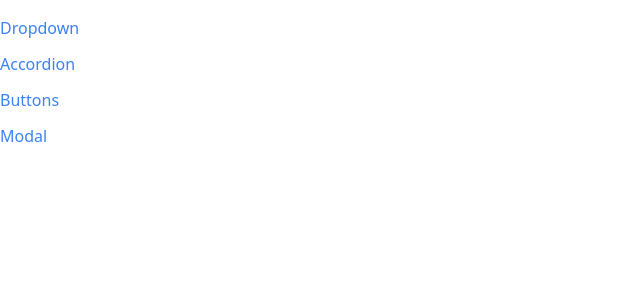
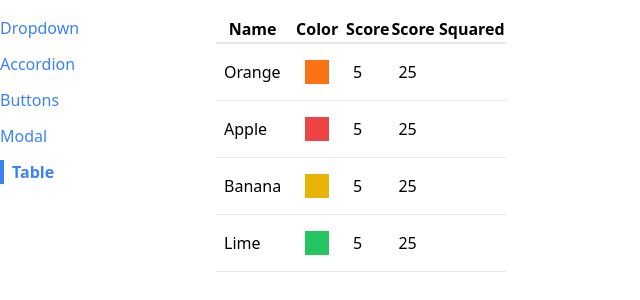
Before and after one commit to abkumarofficial/comps, a React (Create React App) app: page /table in a window 1280 px wide. Shown: the top 300 px of the page, without its empty margins (0-640 px from the left). Built offline with nearby package versions, Linux system fonts and the light colour scheme.

Commit message:
Table Added and Data rendering integrated

```diff
--- a/src/App.js
+++ b/src/App.js
@@ -4,6 +4,7 @@
 import Sidebar from "./components/Sidebar";
 import ButtonPage from "./pages/ButtonPage";
 import ModalPage from './pages/ModalPage';
+import TablePage from './pages/TablePage';
 
 function App() {
   return (<div className="container mx-auto grid grid-cols-6 gap-4 mt-4">
@@ -21,6 +22,9 @@
         <Route path="/modals">
           <ModalPage/>
         </Route>
+        <Route path="/table">
+          <TablePage/>
+        </Route>
       </div>
   </div>);
 }
--- a/src/components/Sidebar.js
+++ b/src/components/Sidebar.js
@@ -5,7 +5,8 @@
         { label: 'Dropdown', path: '/' },
         { label: 'Accordion', path: '/accordion' },
         { label: 'Buttons', path: '/buttons' },
-        { label: 'Modal', path: '/modals' }
+        { label: 'Modal', path: '/modals' },
+        { label: 'Table', path: '/table' },
     ];
     const renderedItems = links.map(link => {
         return(
--- /dev/null
+++ b/src/components/Table.js
@@ -0,0 +1,30 @@
+function Table({ data, config, keyFn }) {
+
+    const renderedRows =  data.map((row) => {
+        const renderedCells = config.map((column) => {
+            return <td className="p-2" key={column.label}>{column.render(row)}</td>
+        });
+
+        return <tr className="border-b" key={keyFn(row)}>{renderedCells}</tr>
+    })
+
+    const renderedHeaders = config.map((column) => {
+        return <th key={column.label}>
+            {column.label}
+        </th>
+    })
+    return (
+        <table className="table-auto border-spacing-2">
+            <thead>
+                <tr className="border-b-2">
+                    {renderedHeaders}
+                </tr>
+            </thead>
+        <tbody>
+            {renderedRows}
+        </tbody>
+        </table>
+        )
+}
+
+export default Table;
--- /dev/null
+++ b/src/pages/TablePage.js
@@ -0,0 +1,41 @@
+import Table from "../components/Table"
+
+function TablePage() {
+    const data = [
+        {name : 'Orange', color: 'bg-orange-500', score: 5},
+        {name : 'Apple', color: 'bg-red-500', score: 5},
+        {name : 'Banana', color: 'bg-yellow-500', score: 5},
+        {name : 'Lime', color: 'bg-green-500', score: 5},
+    ];
+
+    const config = [
+        {
+            label: 'Name',
+            render: (fruit) => fruit.name,
+        },
+        {
+            label: 'Color',
+            render: (fruit) => <div className={`p-3 m-2 ${fruit.color}`}></div>,
+        },
+        {
+            label: 'Score',
+            render: (fruit) => fruit.score,
+        },
+        {
+            label: 'Score Squared',
+            render: (fruit) => fruit.score * fruit.score,
+        },
+    ];
+
+    const keyFn = (fruit) => {
+        return fruit.name;
+    }
+
+    return (
+        <div>
+            <Table config={config} data={data} keyFn={keyFn}/>
+        </div>
+        )
+}
+
+export default TablePage;
```
